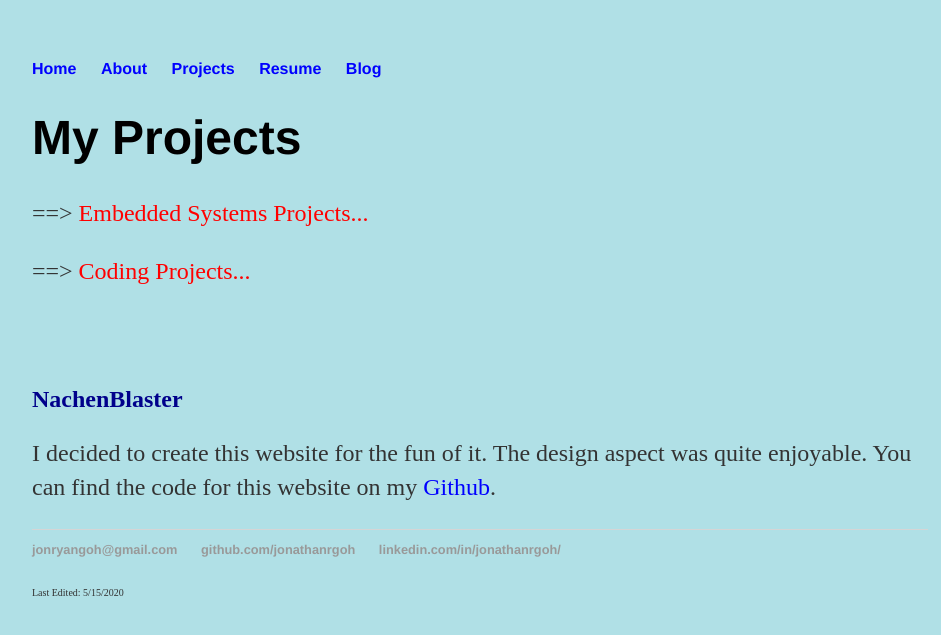
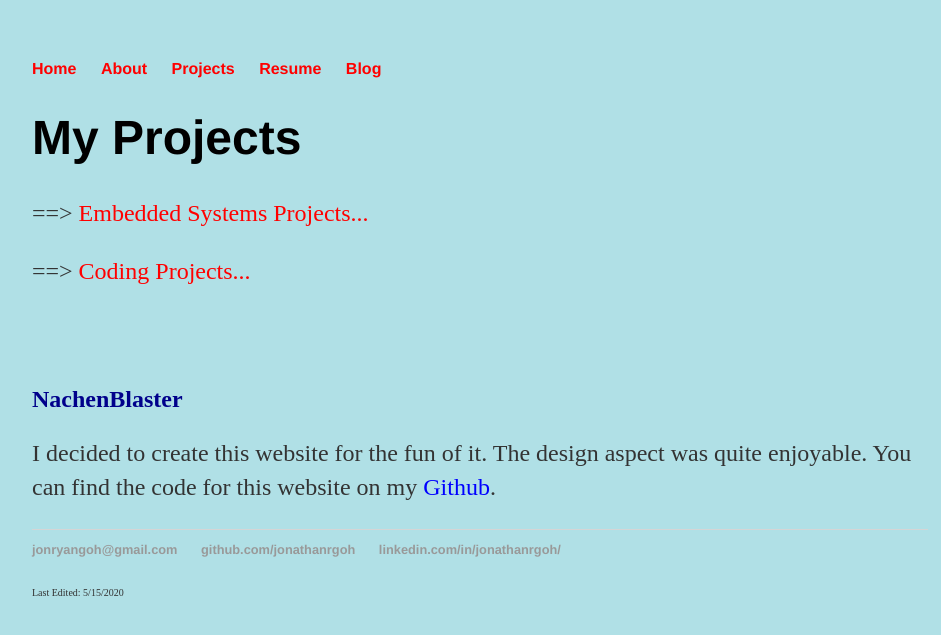
Before and after one commit to jonathanrgoh/jonathanrgoh.github.io, a Jekyll site: the page built from projects/index.html, in a window 1280 px wide. Shown: the top 635 px of the page, without its empty margins (160-1101 px from the left). Built offline with Jekyll 4.4.1, drawn with Linux system fonts in a browser that asks for light colours.

Commit message:
Update default.html

```diff
--- a/_layouts/default.html
+++ b/_layouts/default.html
@@ -14,11 +14,11 @@
 		<body>
 			<nav>
 	    		<ul>
-	        		<li><a href="/" style="color:blue;">Home</a></li>
-		        	<li><a href="/about" style="color:blue;">About</a></li>
-				<li><a href="/projects" style="color:blue;">Projects</a></li>
-	        		<li><a href="/resume" style="color:blue;">Resume</a></li>
-	        		<li><a href="/blog" style="color:blue;">Blog</a></li>
+	        		<li><a href="/" style="color:red;">Home</a></li>
+		        	<li><a href="/about" style="color:red;">About</a></li>
+				<li><a href="/projects" style="color:red;">Projects</a></li>
+	        		<li><a href="/resume" style="color:red;">Resume</a></li>
+	        		<li><a href="/blog" style="color:red;">Blog</a></li>
 	    		</ul>
 			</nav>
 			<div class="container">
```
